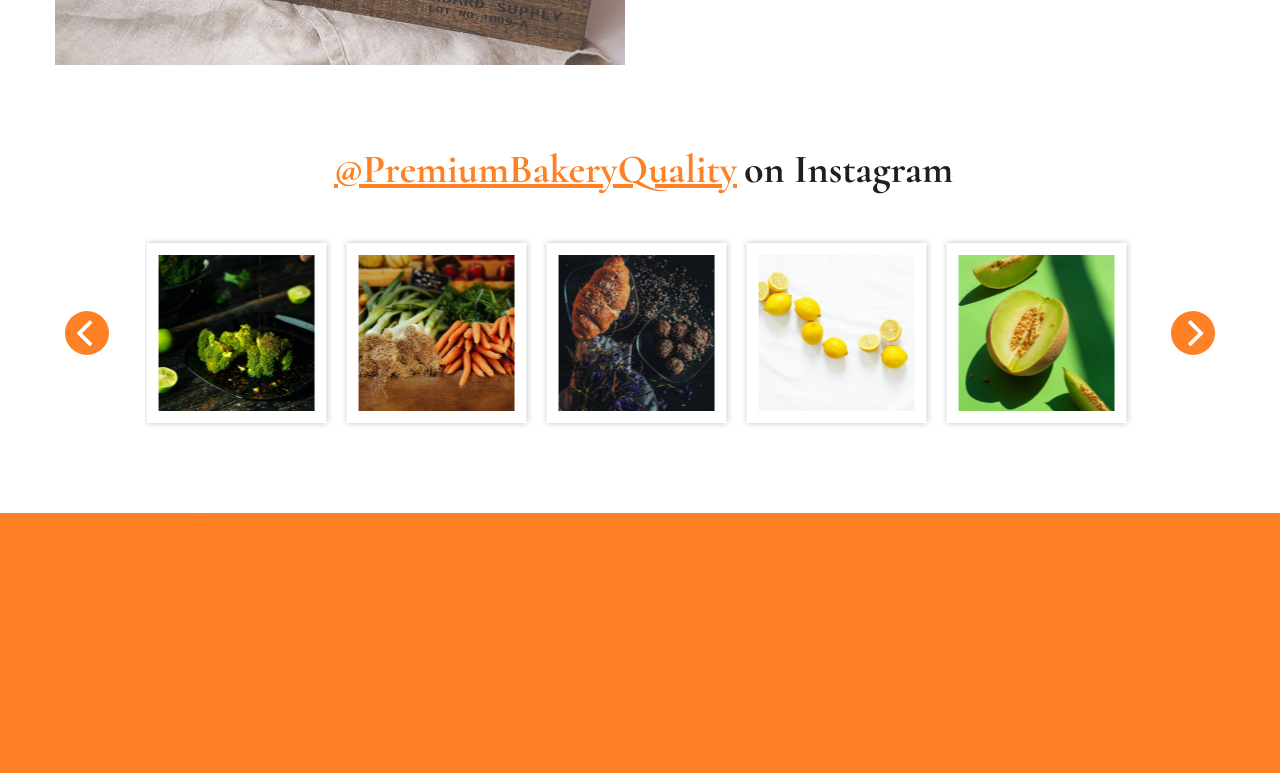
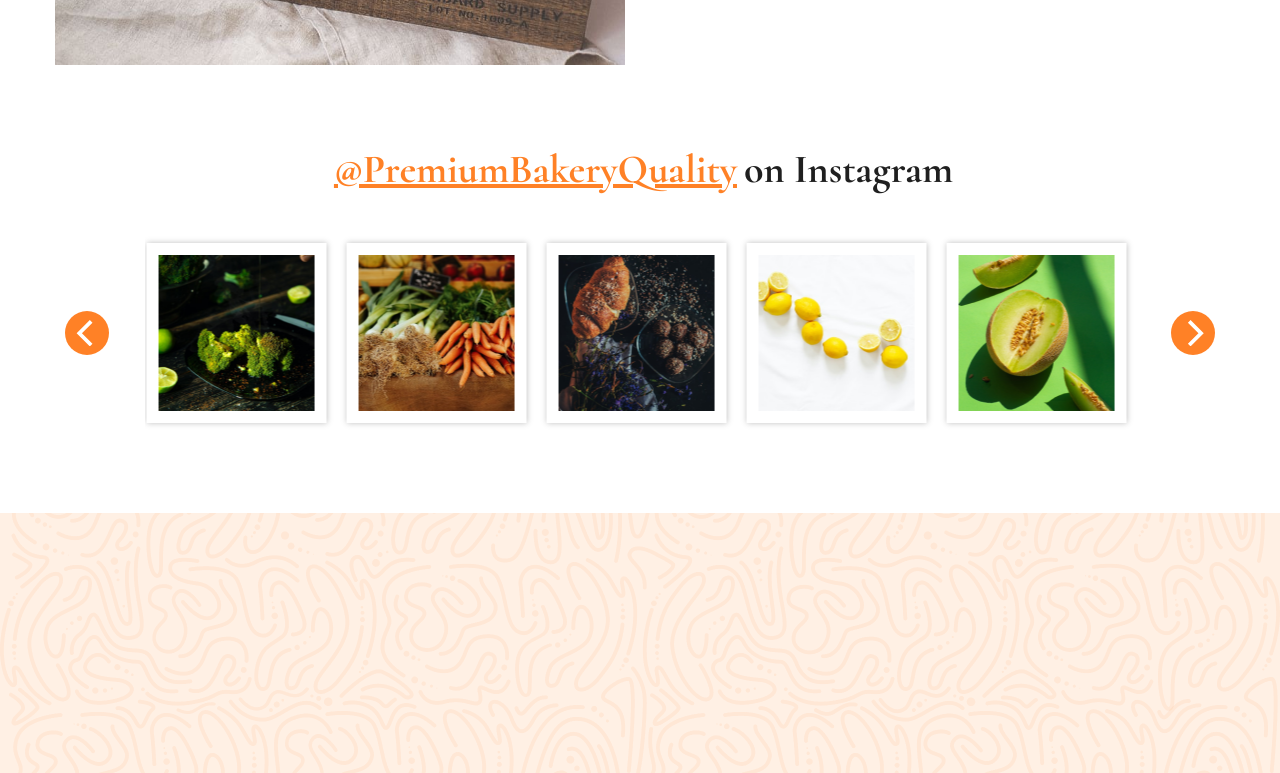
Before and after one commit to Rishkin/bakery, a website: page src/index.html in a window 1280 px wide. Shown: the part 3152-3925 px from the top of the page. Drawn offline with nearby package versions, Linux system fonts and the light colour scheme.

Commit message:
add back

```diff
--- a/src/sass/blocks/_social.scss
+++ b/src/sass/blocks/_social.scss
@@ -1,7 +1,7 @@
 .social {
     margin-top: 80px;
     height: 260px;
-    background-color: #FF8126;
+    background-color: rgba(255, 129, 38, 0.12);;
     &__image {
         width: 100%;
         height: 100%;
```
Also changed, not shown: dist/css/style.min.css, src/css/style.min.css, 1 other file.
